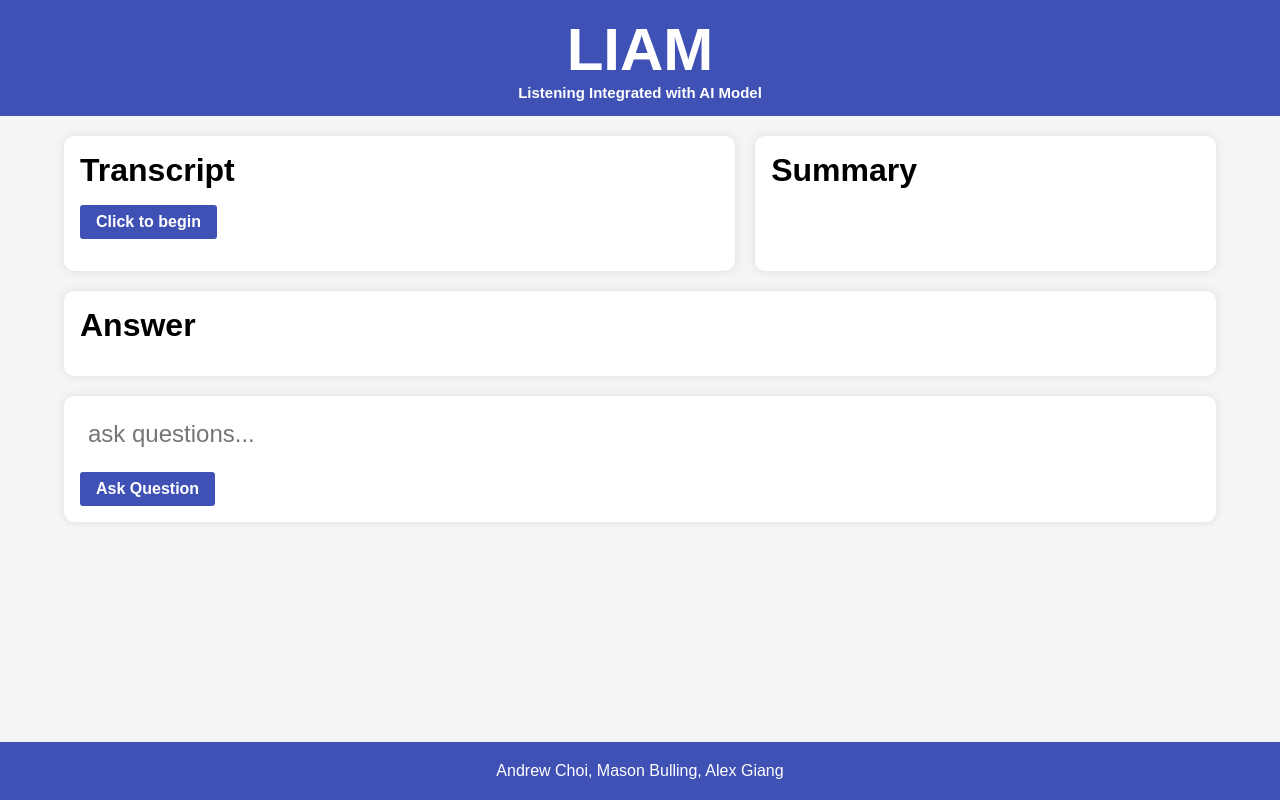
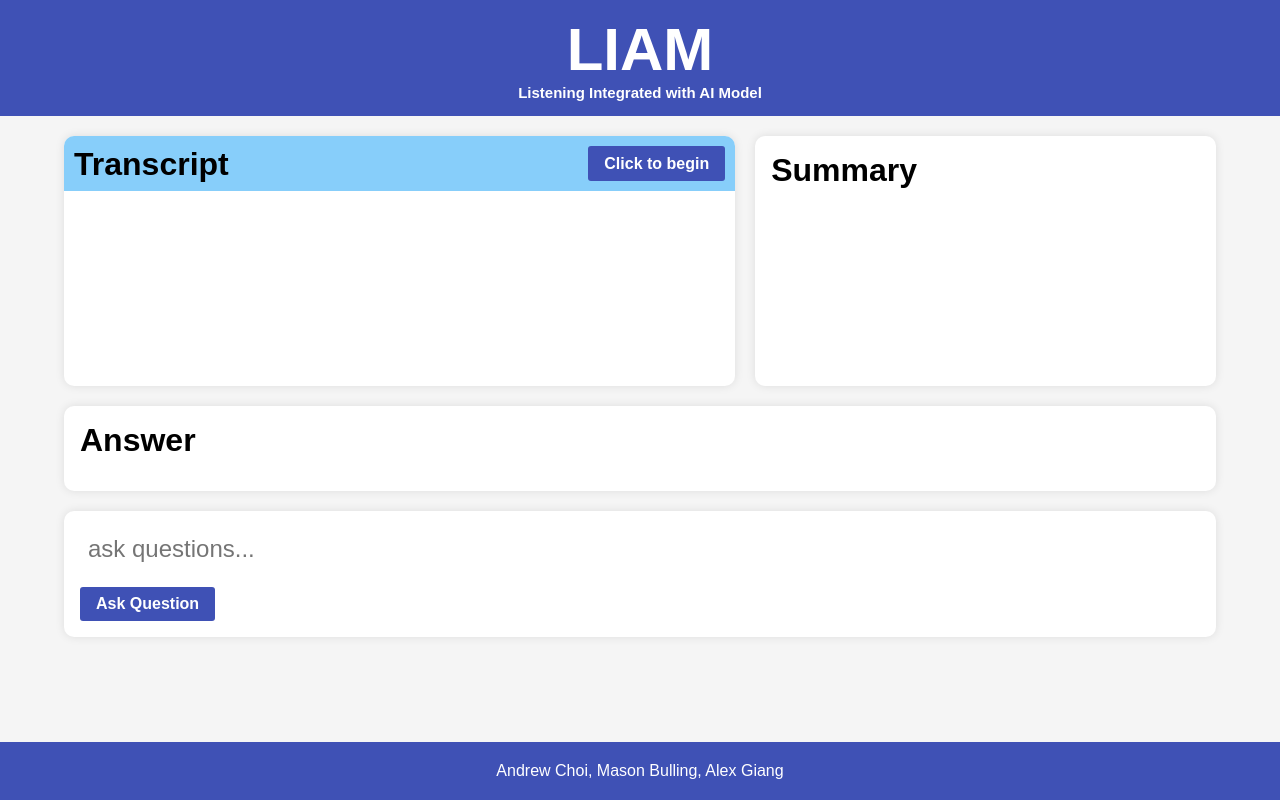
Before and after one commit to andrewschoi/liam, a Next.js app: page / in a window 1280 px wide. Built offline with nearby package versions, Linux system fonts and the light colour scheme.

Commit message:
Begin transcript reformatting

```diff
--- a/src/pages/index.js
+++ b/src/pages/index.js
@@ -65,10 +65,12 @@ export default function Home() {
         <div>
           <div className="row-container">
             <div className="transcript-container">
-              <h1 className="transcript-header">Transcript</h1>
-              <button className="begin-button" onClick={() => setClickEvent(true)}>
-                Click to begin
-              </button>
+              <div className="transcript-header">
+                <h1 className="transcript-title">Transcript</h1>
+                <button className="begin-button" onClick={() => setClickEvent(true)}>
+                  Click to begin
+                </button>
+              </div>
               <p className="transcript-body">
                 {delimitWords(removeNestedWords(transcript), " | ").join(" ")}
               </p>
--- a/src/styles/globals.css
+++ b/src/styles/globals.css
@@ -34,14 +34,29 @@ body {
   margin-right: 20px;
   background-color: #fff;
   box-shadow: 0 0 10px rgba(0, 0, 0, 0.1);
-  padding: 1rem;
+  /* padding: 1rem; */
   border-radius: 10px;
+  height: 250px;
+  display: flex;
+  flex-wrap: flex;
+  flex-direction: column;
 }
 
 .transcript-header {
+  width: 100%;
+  display: flex;
+  flex-wrap: wrap;
+  background-color: lightskyblue;
+  border-top-left-radius: 10px;
+  border-top-right-radius: 10px;
+  margin-bottom: 1rem;
+  height: 55px;
+}
+
+.transcript-title {
   font-size: 2rem;
   font-weight: bold;
-  margin-bottom: 1rem;
+  padding: 10px 10px 10px 10px;
 }
 
 .begin-button {
@@ -55,6 +70,10 @@ body {
   margin-bottom: 1rem;
   cursor: pointer;
   transition: background-color 0.3s ease-in-out;
+  height: 35px;
+  margin-top: 10px;
+  margin-left: auto;
+  margin-right: 10px;
 }
 
 .begin-button:hover {
```
